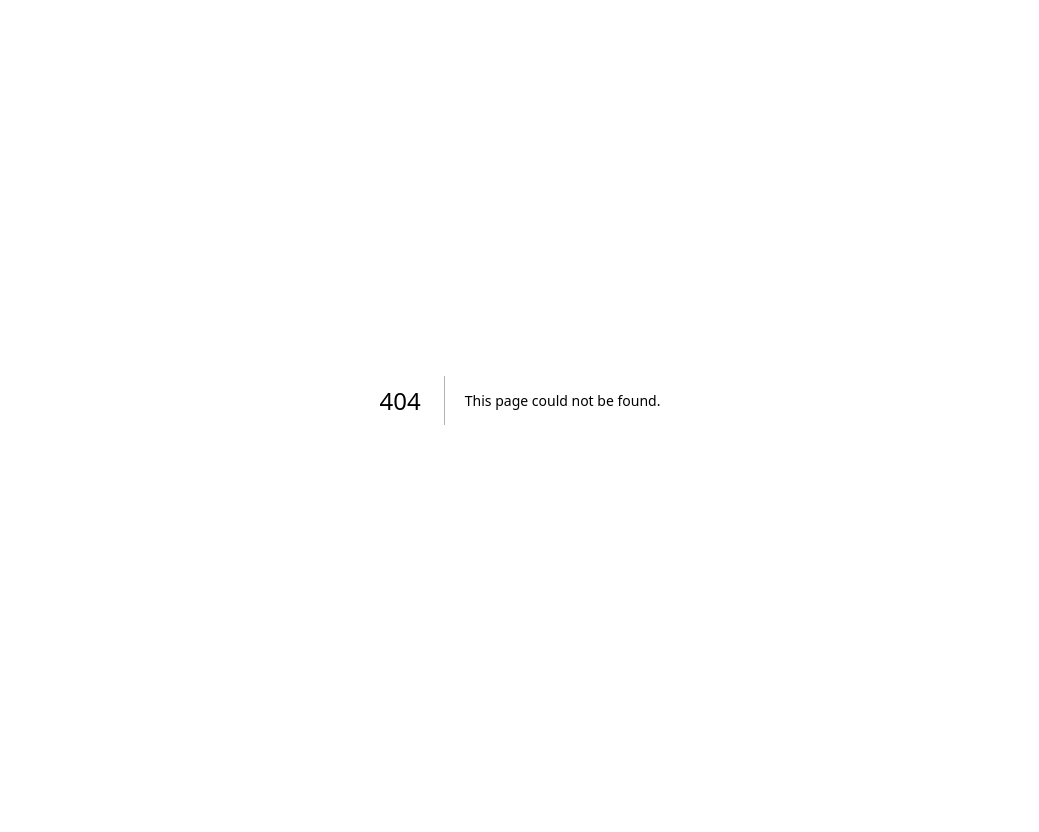
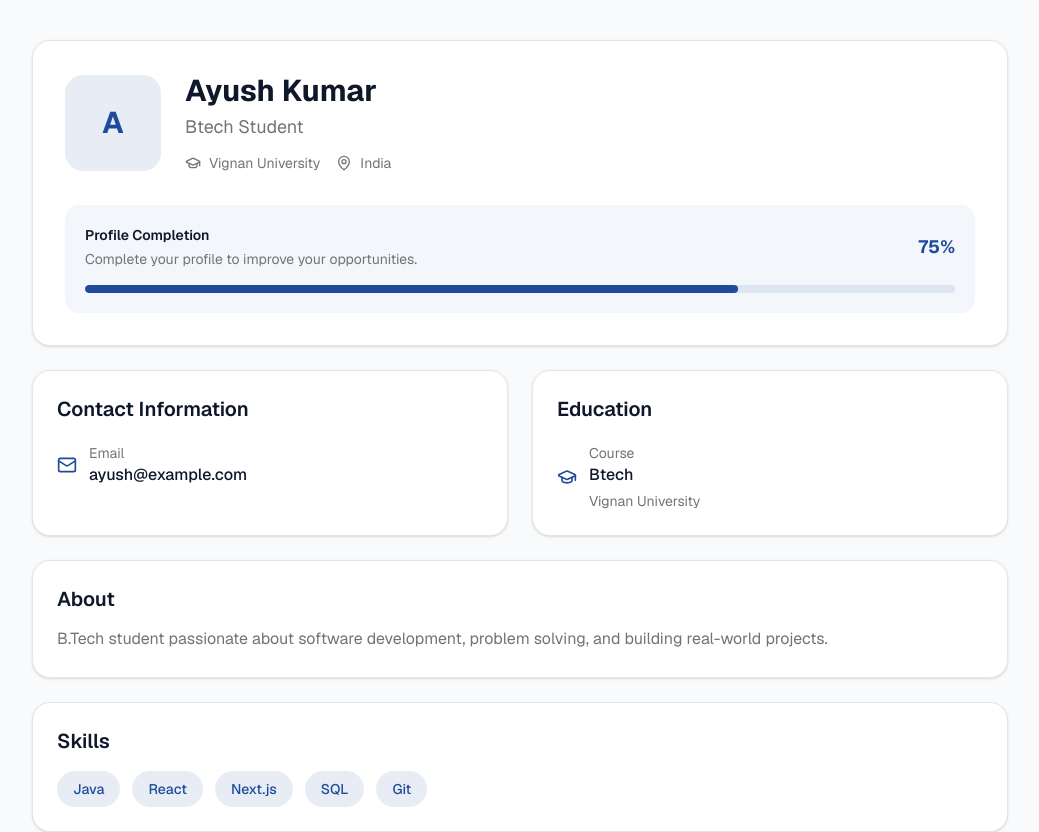
Before and after one commit to kraayush952-dotcom/smart-alumni-placement-portal, a Next.js app in the folder frontend/: page /student/profile in a window 1280 px wide. Before the commit this address had no page. Shown: the top 832 px of the page, without its empty margins (120-1159 px from the left). Before the commit the page ends 800 px from the top, so only its background shows below. Built offline with nearby package versions, Linux system fonts and the light colour scheme.

Commit message:
feat(student): add student profile

```diff
--- /dev/null
+++ b/frontend/app/student/profile/page.tsx
@@ -0,0 +1,181 @@
+import {
+  BriefcaseBusiness,
+  CheckCircle2,
+  GraduationCap,
+  Mail,
+  MapPin,
+} from "lucide-react";
+
+const student = {
+  name: "Ayush Kumar",
+  email: "ayush@example.com",
+  course: "Btech",
+  college: "Vignan University",
+  location: "India",
+  skills: ["Java", "React", "Next.js", "SQL", "Git"],
+  about:
+    "B.Tech student passionate about software development, problem solving, and building real-world projects.",
+  completion: 75,
+};
+
+export default function StudentProfilePage() {
+  return (
+    <main className="min-h-screen bg-gray-50">
+      <section className="mx-auto max-w-5xl px-6 py-10">
+        {/* Profile Header */}
+        <div className="rounded-2xl border bg-white p-8 shadow-sm">
+          <div className="flex flex-col gap-6 sm:flex-row sm:items-center">
+            {/* Avatar */}
+            <div className="flex h-24 w-24 shrink-0 items-center justify-center rounded-2xl bg-primary/10 text-3xl font-bold text-primary">
+              {student.name.charAt(0)}
+            </div>
+
+            {/* Basic Info */}
+            <div>
+              <h1 className="text-3xl font-bold">
+                {student.name}
+              </h1>
+
+              <p className="mt-1 text-lg text-muted-foreground">
+                {student.course} Student
+              </p>
+
+              <div className="mt-3 flex flex-wrap gap-4 text-sm text-muted-foreground">
+                <span className="inline-flex items-center gap-2">
+                  <GraduationCap className="h-4 w-4" />
+                  {student.college}
+                </span>
+
+                <span className="inline-flex items-center gap-2">
+                  <MapPin className="h-4 w-4" />
+                  {student.location}
+                </span>
+              </div>
+            </div>
+          </div>
+
+          {/* Profile Completion */}
+          <div className="mt-8 rounded-xl bg-primary/5 p-5">
+            <div className="flex items-center justify-between">
+              <div>
+                <p className="text-sm font-semibold">
+                  Profile Completion
+                </p>
+
+                <p className="mt-1 text-sm text-muted-foreground">
+                  Complete your profile to improve your opportunities.
+                </p>
+              </div>
+
+              <span className="text-lg font-bold text-primary">
+                {student.completion}%
+              </span>
+            </div>
+
+            <div className="mt-4 h-2 overflow-hidden rounded-full bg-primary/10">
+              <div
+                className="h-full rounded-full bg-primary"
+                style={{
+                  width: `${student.completion}%`,
+                }}
+              />
+            </div>
+          </div>
+        </div>
+
+        {/* Contact & Education */}
+        <div className="mt-6 grid gap-6 md:grid-cols-2">
+          <div className="rounded-2xl border bg-white p-6 shadow-sm">
+            <h2 className="text-xl font-semibold">
+              Contact Information
+            </h2>
+
+            <div className="mt-5 flex items-center gap-3">
+              <Mail className="h-5 w-5 text-primary" />
+
+              <div>
+                <p className="text-sm text-muted-foreground">
+                  Email
+                </p>
+
+                <p className="font-medium">
+                  {student.email}
+                </p>
+              </div>
+            </div>
+          </div>
+
+          <div className="rounded-2xl border bg-white p-6 shadow-sm">
+            <h2 className="text-xl font-semibold">
+              Education
+            </h2>
+
+            <div className="mt-5 flex items-center gap-3">
+              <GraduationCap className="h-5 w-5 text-primary" />
+
+              <div>
+                <p className="text-sm text-muted-foreground">
+                  Course
+                </p>
+
+                <p className="font-medium">
+                  {student.course}
+                </p>
+
+                <p className="mt-1 text-sm text-muted-foreground">
+                  {student.college}
+                </p>
+              </div>
+            </div>
+          </div>
+        </div>
+
+        {/* About */}
+        <div className="mt-6 rounded-2xl border bg-white p-6 shadow-sm">
+          <h2 className="text-xl font-semibold">
+            About
+          </h2>
+
+          <p className="mt-3 leading-7 text-muted-foreground">
+            {student.about}
+          </p>
+        </div>
+
+        {/* Skills */}
+        <div className="mt-6 rounded-2xl border bg-white p-6 shadow-sm">
+          <h2 className="text-xl font-semibold">
+            Skills
+          </h2>
+
+          <div className="mt-4 flex flex-wrap gap-3">
+            {student.skills.map((skill) => (
+              <span
+                key={skill}
+                className="rounded-full bg-primary/10 px-4 py-2 text-sm font-medium text-primary"
+              >
+                {skill}
+              </span>
+            ))}
+          </div>
+        </div>
+
+        {/* Profile Status */}
+        <div className="mt-6 rounded-2xl border border-green-200 bg-green-50 p-6">
+          <div className="flex items-center gap-3">
+            <CheckCircle2 className="h-5 w-5 text-green-600" />
+
+            <div>
+              <h2 className="font-semibold text-green-800">
+                Profile is active
+              </h2>
+
+              <p className="mt-1 text-sm text-green-700">
+                Your profile can be viewed for career opportunities.
+              </p>
+            </div>
+          </div>
+        </div>
+      </section>
+    </main>
+  );
+}
```
